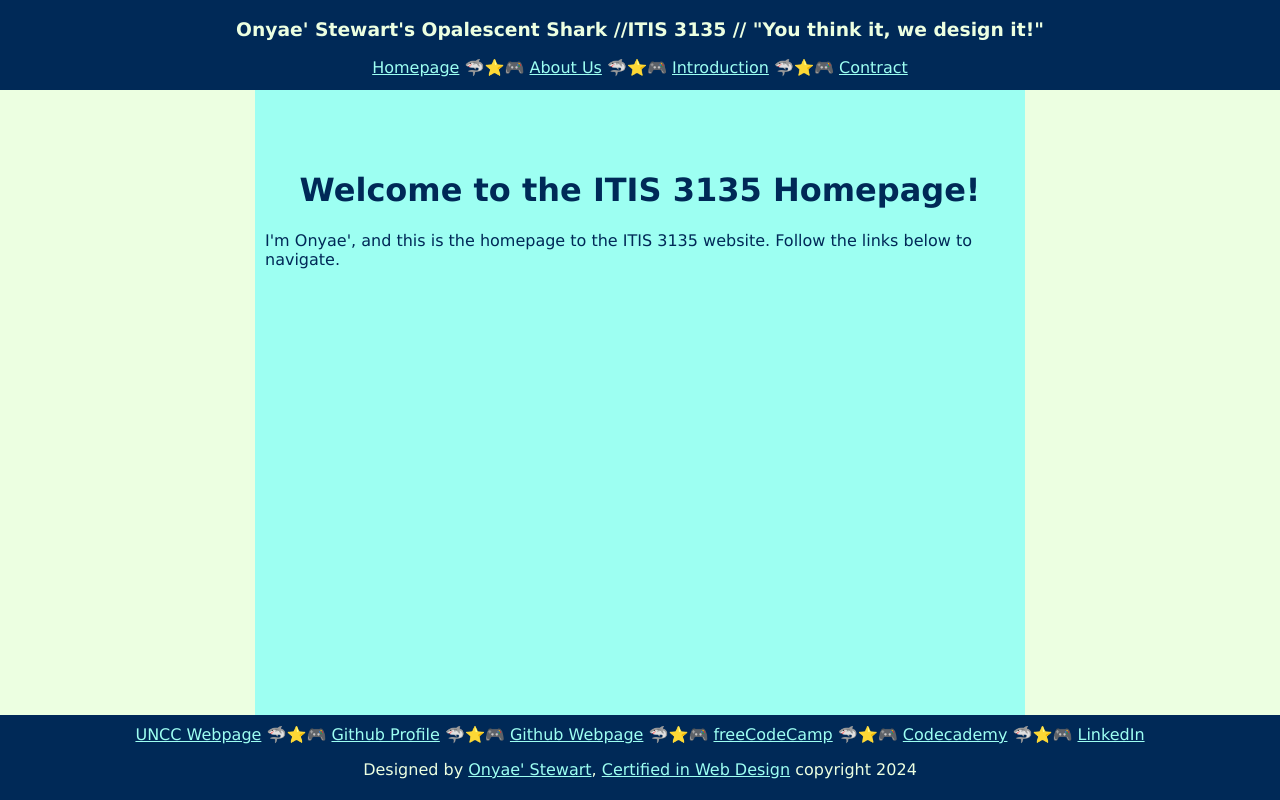
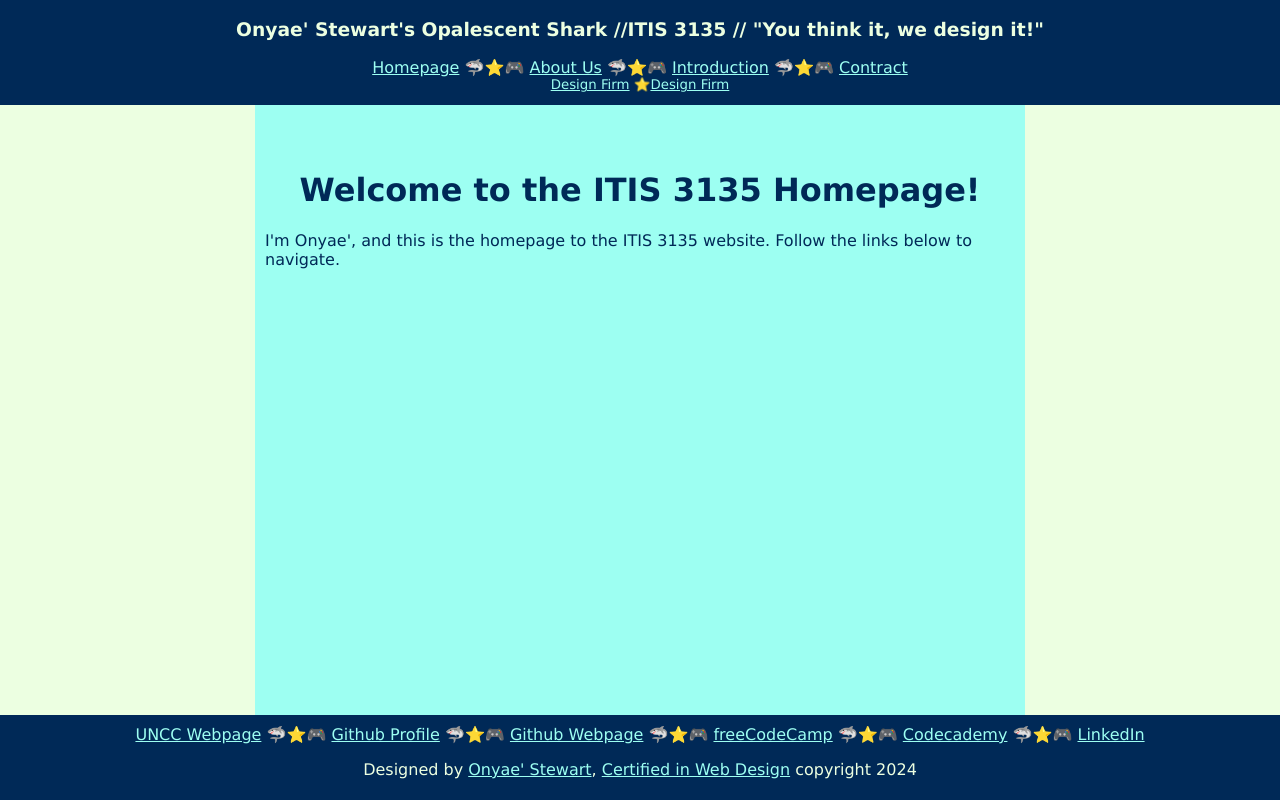
Before and after one commit to olstewart/olstewart.github.io, a plain HTML site: page itis3135/index.html in a window 1280 px wide. Shown: the top 800 px of the page. Drawn offline with Linux system fonts and the light colour scheme.

Commit message:
Added secondary nav

```diff
--- a/itis3135/components/header.html
+++ b/itis3135/components/header.html
@@ -1,4 +1,5 @@
 <header>
     <h3>Onyae' Stewart's Opalescent Shark //ITIS 3135 // "You think it, we design it!"</h3>
     <nav><a href="index.html">Homepage</a> 🦈⭐🎮 <a href="about.html">About Us</a> 🦈⭐🎮 <a href="introduction.html">Introduction</a> 🦈⭐🎮 <a href="contract.html">Contract</a></nav>
+    <nav><a href="../olstewartdesignco.com/index.html">Design Firm</a> ⭐<a href="../stuff ig/SomeThing% IDK% LOL ;P.htm">Design Firm</a></nav>
 </header>
--- a/itis3135/styles/default.css
+++ b/itis3135/styles/default.css
@@ -50,6 +50,9 @@ footer a:visited, header a:visited{
     color: #76ff9d;
 }
 
+header nav:last-of-type{
+    font-size: smaller;
+}
 
 figcaption{
     font-style: italic;
```
